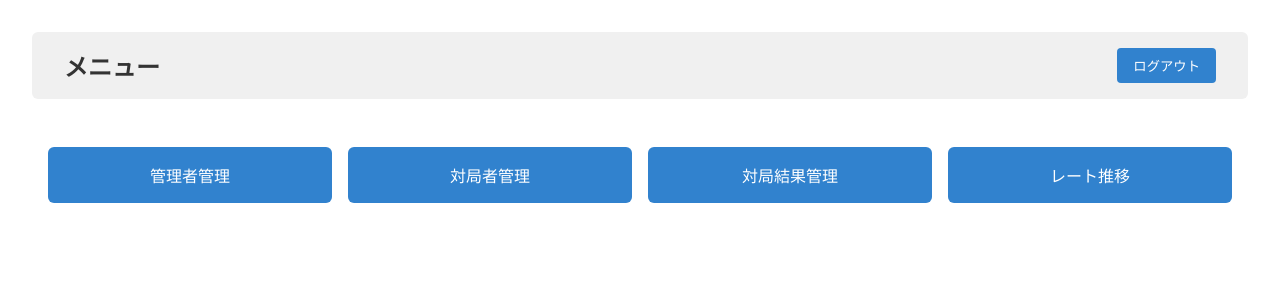
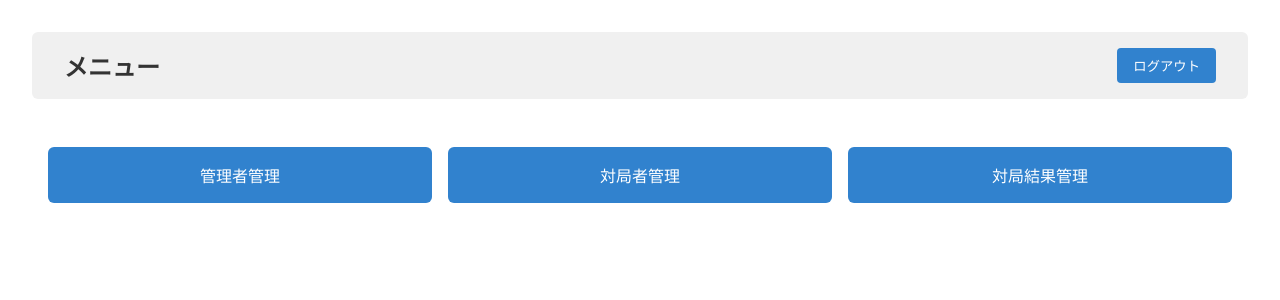
Before and after one commit to inunu1/next-rate, a Next.js app in the folder next-rate/: page /dashboard in a window 1280 px wide. Shown: the top 300 px of the page. Built offline with nearby package versions, Linux system fonts and the light colour scheme; no server answers; sample sign-in values are in the browser's storage.

Commit message:
Revert "レート推移画面へのボタン追加"
This reverts commit 54ae204b978123ebb4a16ddd483ea0ea65b7bacb.

```diff
--- a/next-rate/src/app/dashboard/DashboardClient.tsx
+++ b/next-rate/src/app/dashboard/DashboardClient.tsx
@@ -22,7 +22,6 @@ export default function DashboardClient() {
           <button className={styles.gridButton} onClick={() => (location.href = '/admin')}>管理者管理</button>
           <button className={styles.gridButton} onClick={() => (location.href = '/players')}>対局者管理</button>
           <button className={styles.gridButton} onClick={() => (location.href = '/results')}>対局結果管理</button>
-          <button className={styles.gridButton} onClick={() => (location.href = '/trend')}>レート推移</button>
         </div>
       </main>
     </div>
```
